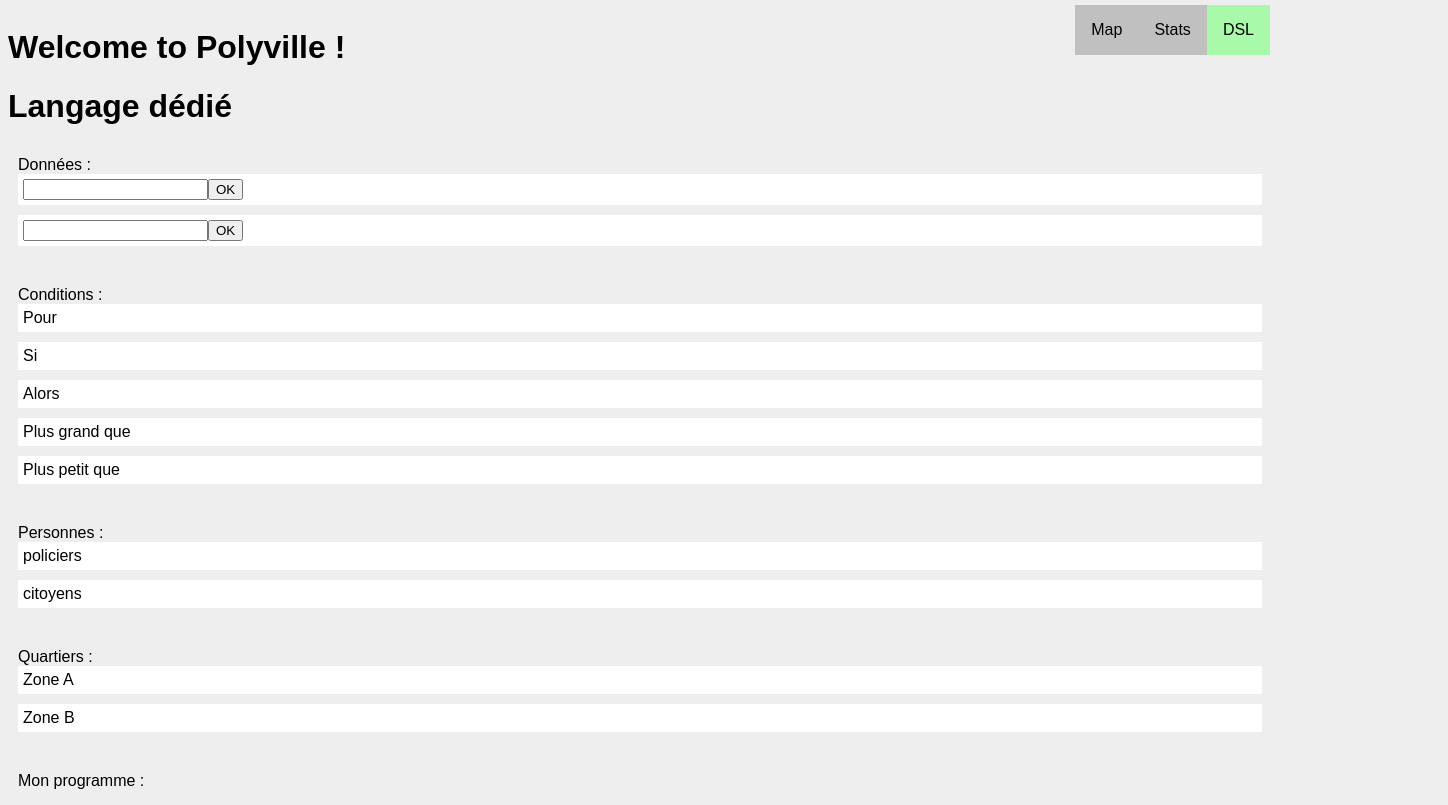
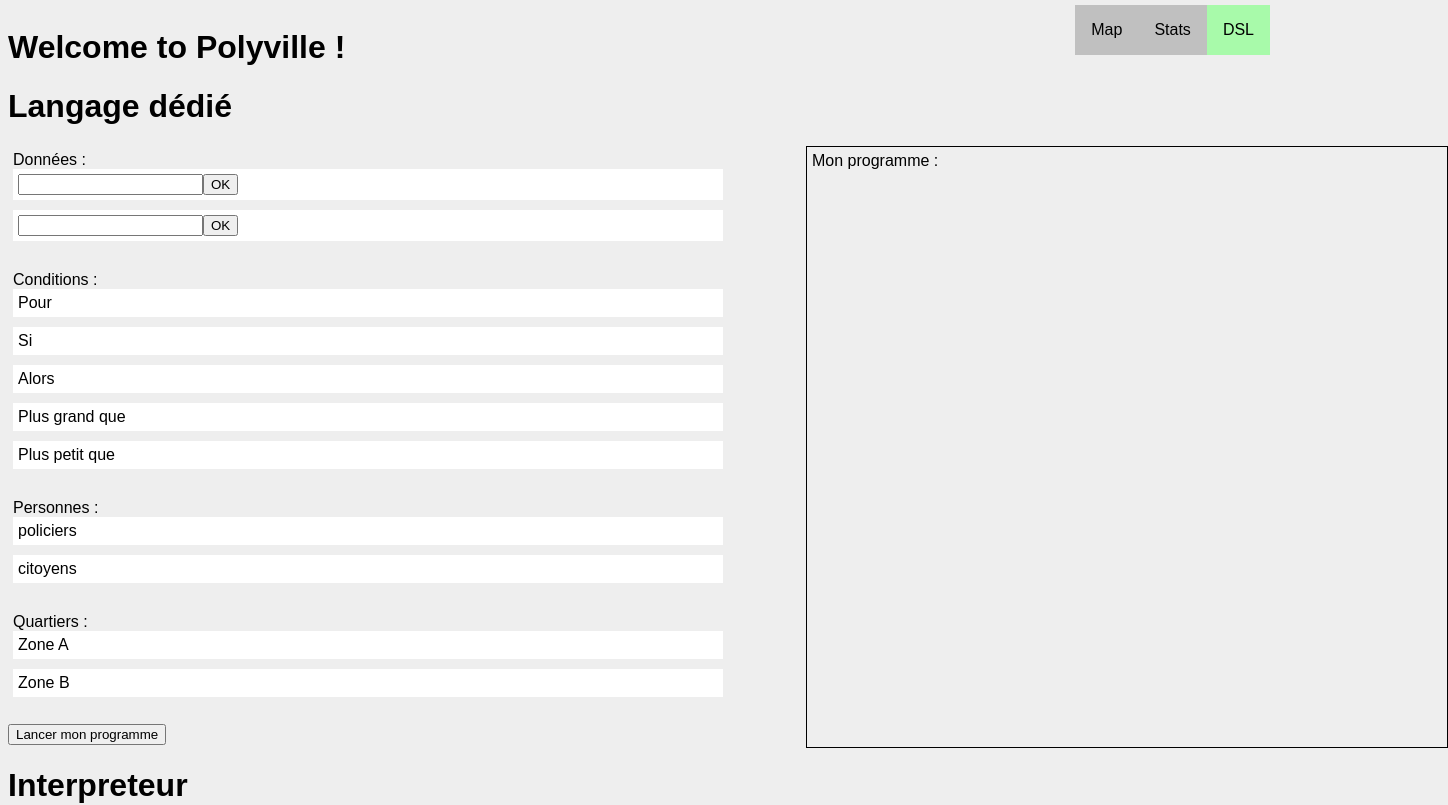
Before and after one commit to NathanMeulle/PNS-SI4-PS7-POLYVILLE, a Vue app in the folder web/: page /dsl in a window 1280 px wide. Shown: the top 805 px of the page, 1448 px wide, since content can reach past the window. Built offline with nearby package versions, Linux system fonts and the light colour scheme.

Commit message:
CSS DSL #11

```diff
--- a/web/src/components/DSL/DSL.vue
+++ b/web/src/components/DSL/DSL.vue
@@ -1,8 +1,12 @@
 <template>
+  <div class="wrapper" style="height: 70vh; width: 180vh">
+    <div class="gauche" style="height: 50vh; width: 90vh">
+
       <span id="error">{{error}}</span>
       <div class='drop-zone' @drop='onDrop($event, 5)' @dragover.prevent @dragenter.prevent id="data">
         Données :
-    <div v-for='item in listInput' :key='item.title' class='drag-el' draggable="true" @dragstart='startDrag($event, item)'>
+        <div v-for='item in listInput' :key='item.title' class='drag-el' draggable="true"
+             @dragstart='startDrag($event, item)'>
           {{item.input}}
           <label>
             <input v-model="this.message[item.id]">
@@ -12,27 +16,35 @@
       </div>
       <div class='drop-zone' @drop='onDrop($event, 1)' @dragover.prevent @dragenter.prevent id="cond">
         Conditions :
-    <div v-for='item in listCond' :key='item.title' class='drag-el'  draggable="true" @dragstart='startDrag($event, item)'>
+        <div v-for='item in listCond' :key='item.title' class='drag-el' draggable="true"
+             @dragstart='startDrag($event, item)'>
           {{ item.title }}
         </div>
       </div>
       <div class='drop-zone' @drop='onDrop($event, 3)' @dragover.prevent @dragenter.prevent>
         Personnes :
-    <div v-for='item in listPers' :key='item.title' class='drag-el'  draggable="true" @dragstart='startDrag($event, item)'>
+        <div v-for='item in listPers' :key='item.title' class='drag-el' draggable="true"
+             @dragstart='startDrag($event, item)'>
           {{ item.title }}
         </div>
       </div>
       <div class='drop-zone' @drop='onDrop($event, 4)' @dragover.prevent @dragenter.prevent>
         Quartiers :
-    <div v-for='item in listQuartiers' :key='item.title' class='drag-el'  draggable="true" @dragstart='startDrag($event, item)'>
+        <div v-for='item in listQuartiers' :key='item.title' class='drag-el' draggable="true"
+             @dragstart='startDrag($event, item)'>
           {{ item.title }}
         </div>
       </div>
+    </div>
+    <div class="droite" style="height: 75vh; width: 80vh">
       <div class='drop-zone' @drop='onDrop($event, 2)' @dragover.prevent @dragenter.prevent>
         Mon programme :
-    <div v-for='item in listProg' :key='item.title' class='drag-el'  draggable="true" @dragstart='startDrag($event, item)'>
+        <div v-for='item in listProg' :key='item.title' class='drag-el' draggable="true"
+             @dragstart='startDrag($event, item)'>
           <div v-if="item.type !== 5">{{ item.title }}</div>
           {{item.input}}
+        </div>
+      </div>
     </div>
   </div>
     <br/>
@@ -192,10 +204,19 @@ export default {
 </script>
 
 <style scoped>
+  .droite {
+    float: right;
+    position: relative;
+    border: 1px solid black;
+  }
+  .gauche {
+    float: left;
+  }
+
 .drop-zone {
   background-color: #eee;
   margin-bottom: 10px;
-  padding: 10px;
+  padding: 5px;
 }
 
 .drag-el {
```
Lines whose indentation alone changed are shown as unchanged.
